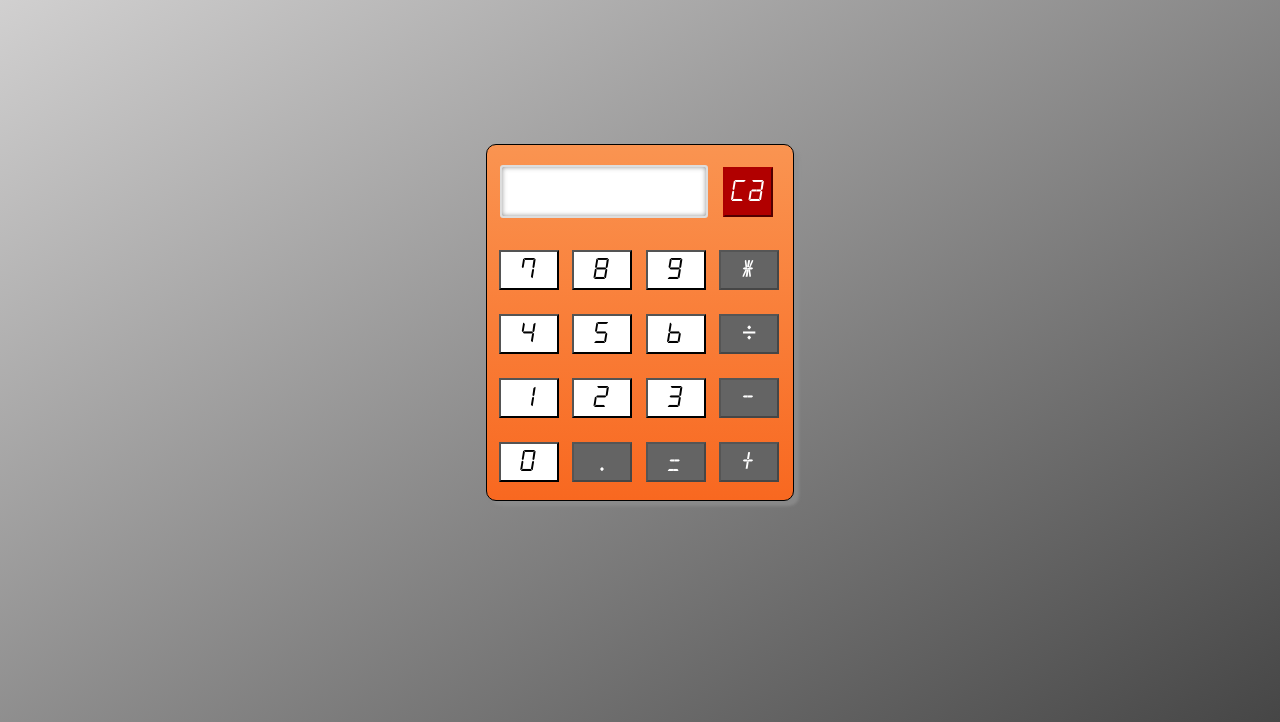
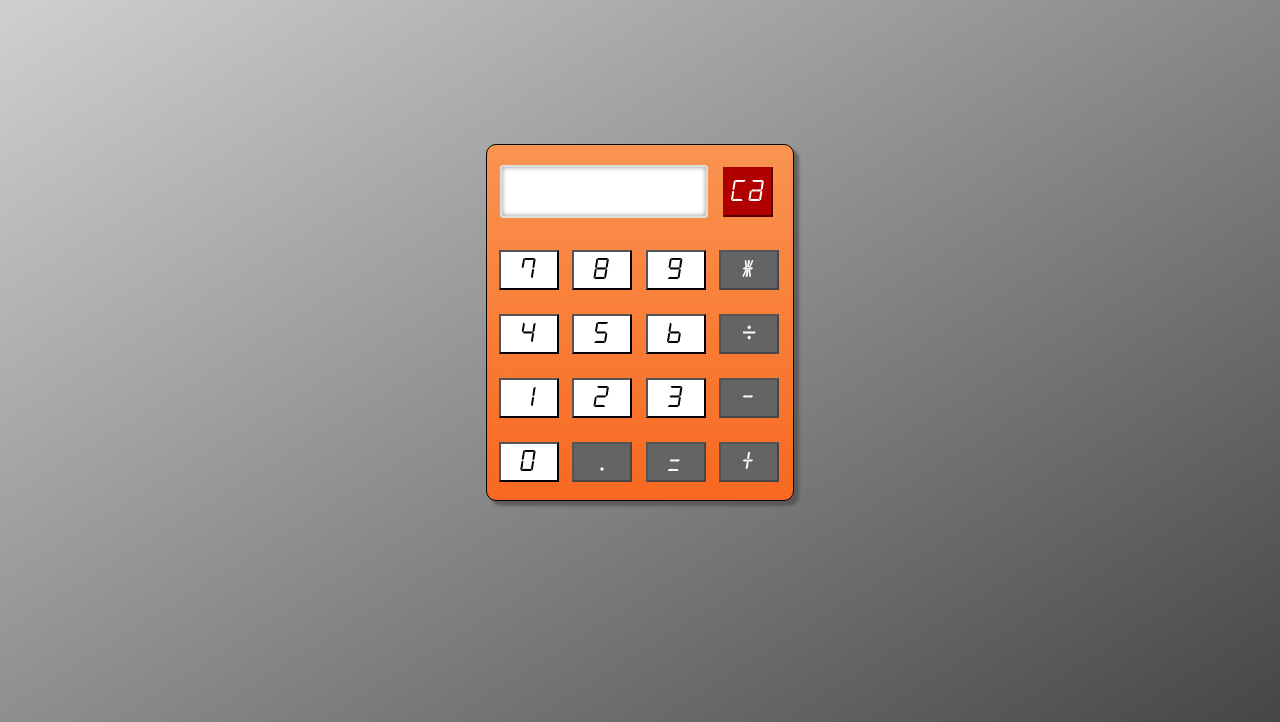
Before and after one commit to Joasan04/Joasan04.github.io, a plain HTML site: page index.html in a window 1280 px wide. Shown: the part 78-800 px from the top of the page. Drawn offline with Linux system fonts and the light colour scheme.

Commit message:
shadow fixt

```diff
--- a/src/styles.css
+++ b/src/styles.css
@@ -82,5 +82,5 @@ button {
   height: 335px;
   border-radius: 10px;
   padding: 10px;
-  box-shadow: 5px 5px 3px rgba(143, 143, 143, 0.75);
+  box-shadow: 5px 5px 3px rgba(80, 80, 80, 0.75);
 }
```
